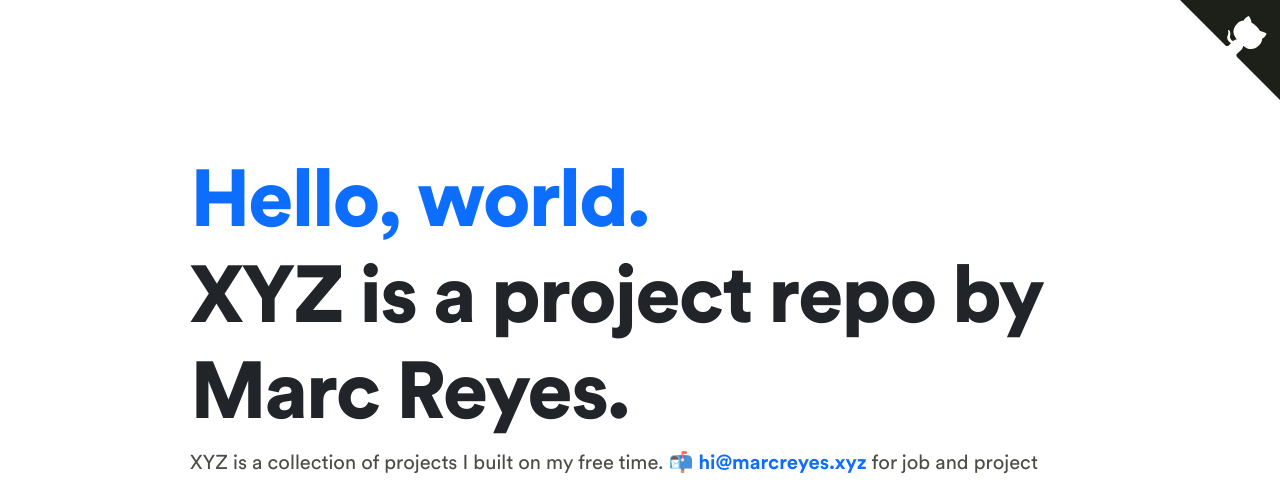
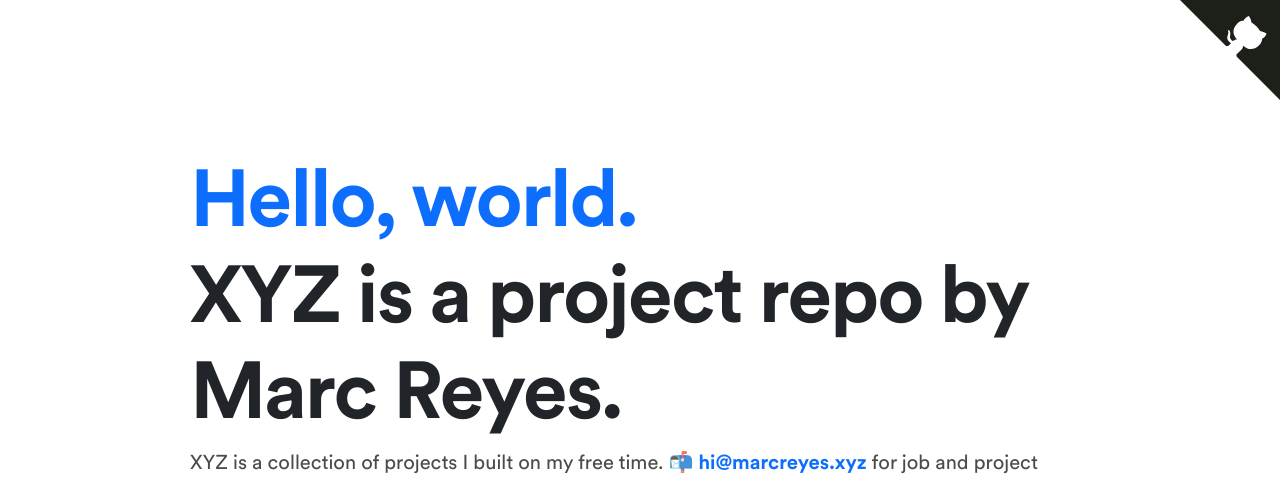
Before and after one commit to mabreyes/marcreyes.dev, a Jekyll site: the page built from index.md, in a window 1280 px wide. Shown: the top 484 px of the page. Built offline with Jekyll 4.4.1, drawn with Linux system fonts in a browser that asks for light colours.

Commit message:
Use 700 font-weight for header sizes

```diff
--- a/assets/stylesheet.css
+++ b/assets/stylesheet.css
@@ -12,7 +12,7 @@ body {
 
 h1 {
     font-family: 'Circular', sans-serif;
-    font-weight: 800 !important;
+    font-weight: 700 !important;
     font-size: 90px;
     line-height: 1.1em;
     letter-spacing: -2px;
@@ -68,7 +68,7 @@ a {
 span.color {
     line-height: 1.1em;
     font-family: 'Circular', sans-serif;
-    font-weight: 800;
+    font-weight: 700;
     color: #0d6efd;
 }
 
```
